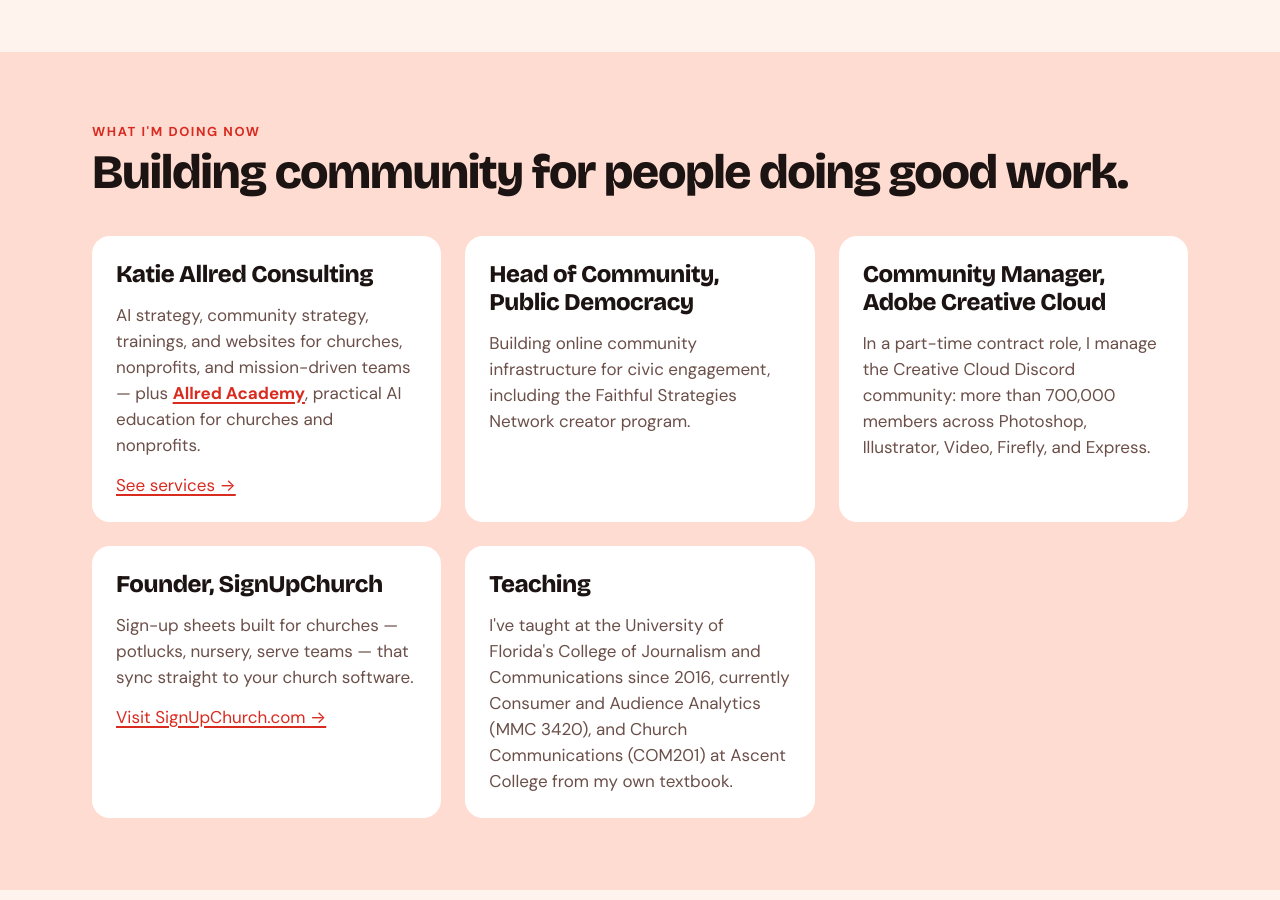
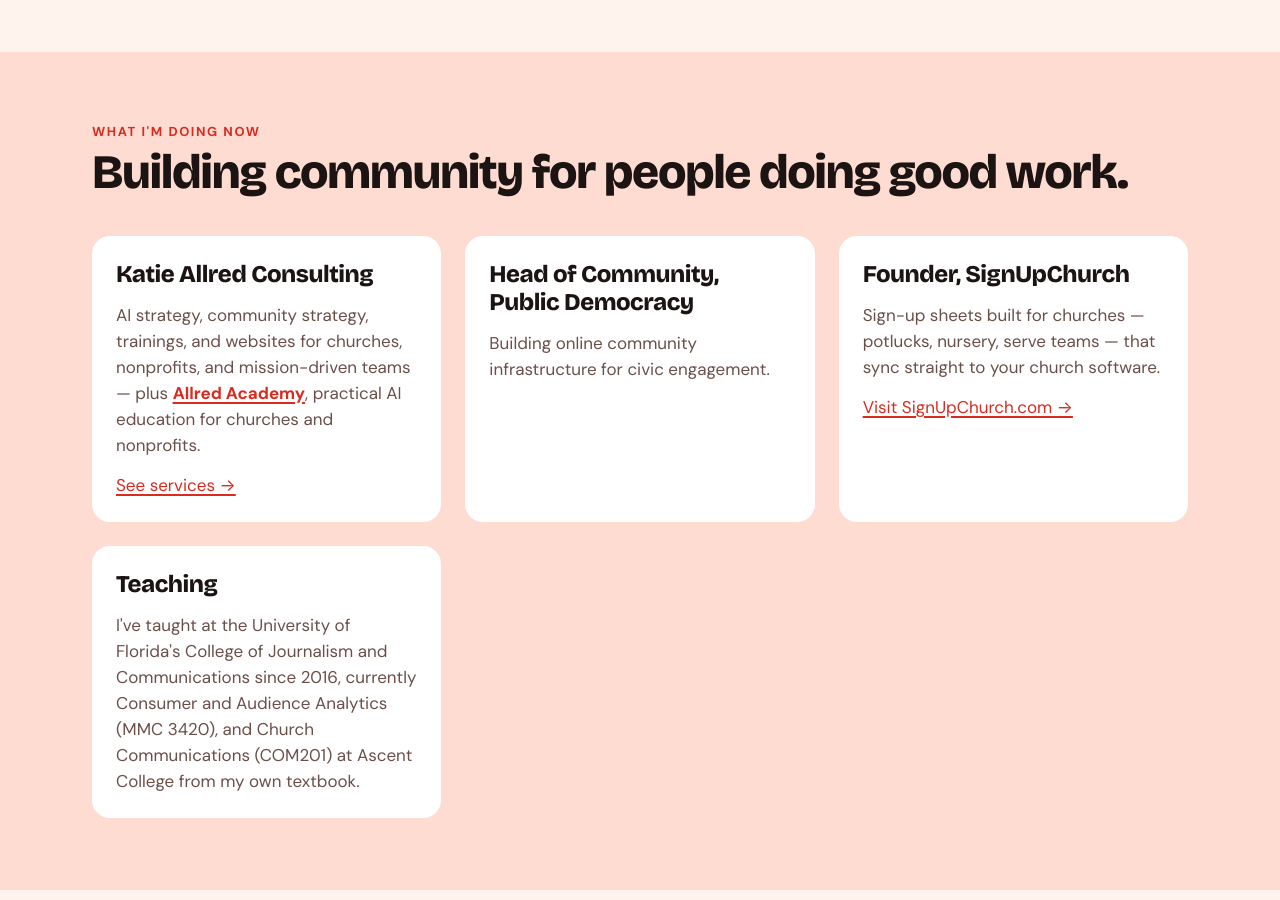
Before and after one commit to katiejallred/personal, a Jekyll site: the page built from pages/about.html, in a window 1280 px wide and 900 px high, scrolled down 1558 px. Built offline with Jekyll 4.4.1, drawn with Linux system fonts in a browser that asks for light colours; some web fonts are replaced.

Commit message:
Trim About's "What I'm doing now": drop Faithful Strategies and Adobe (#59)
* Drop Faithful Strategies from the About page

The Public Democracy card now just describes the role, without naming
the Faithful Strategies Network creator program.

Co-Authored-By: Claude Opus 5.5 <noreply@anthropic.com>
Claude-Session: https://claude.ai/code/session_012tpWpsArA3Efrqr1T8GJVJ

* Remove the Adobe Creative Cloud card from About

"What I'm doing now" keeps Katie Allred Consulting, Public Democracy,
SignUpChurch and Teaching.

Co-Authored-By: Claude Opus 5.5 <noreply@anthropic.com>
Claude-Session: https://claude.ai/code/session_012tpWpsArA3Efrqr1T8GJVJ

---------

Co-authored-by: Claude Opus 5.5 <noreply@anthropic.com>

```diff
--- a/pages/about.html
+++ b/pages/about.html
@@ -68,11 +68,7 @@ schema_books: true # Book structured data for _data/books.yml
       </li>
       <li class="card">
         <h3>Head of Community, Public Democracy</h3>
-        <p>Building online community infrastructure for civic engagement, including the Faithful Strategies Network creator program.</p>
-      </li>
-      <li class="card">
-        <h3>Community Manager, Adobe Creative Cloud</h3>
-        <p>In a part-time contract role, I manage the Creative Cloud Discord community: more than 700,000 members across Photoshop, Illustrator, Video, Firefly, and Express.</p>
+        <p>Building online community infrastructure for civic engagement.</p>
       </li>
       <li class="card">
         <h3>Founder, SignUpChurch</h3>
```
